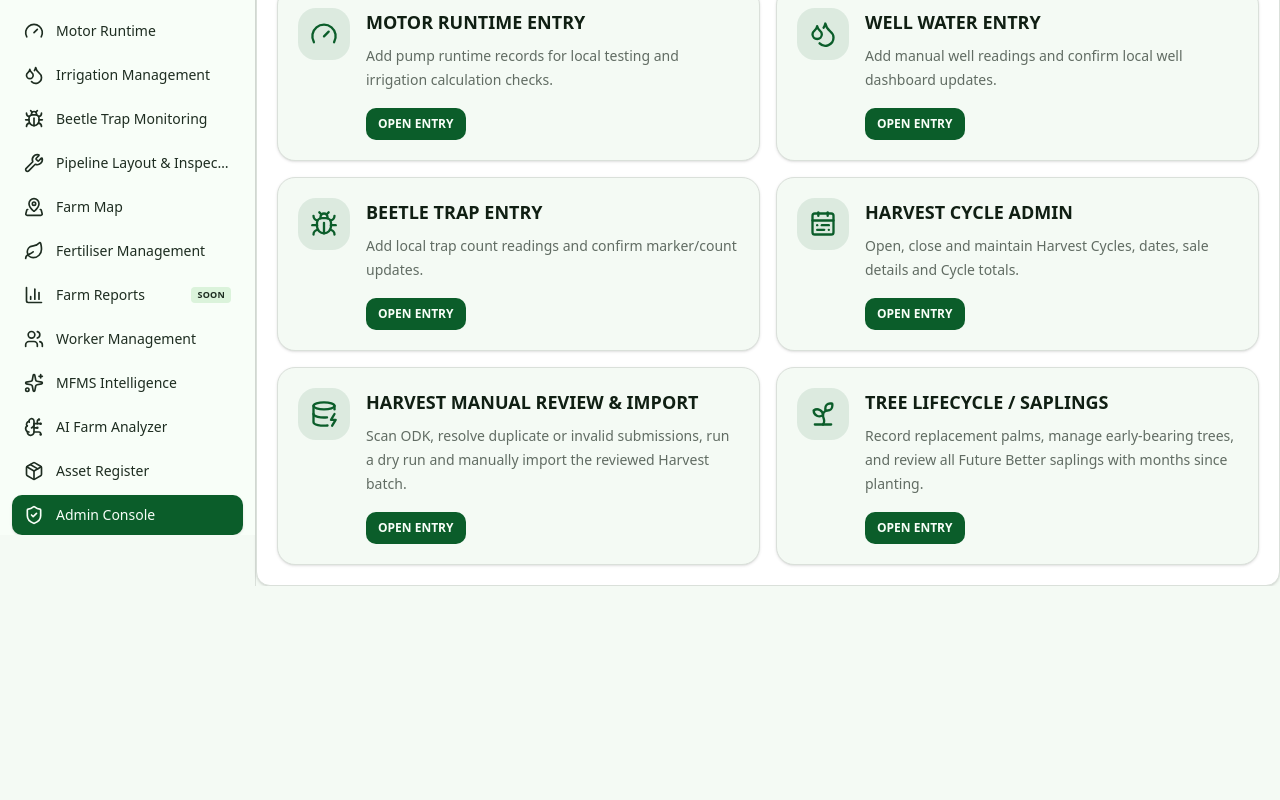
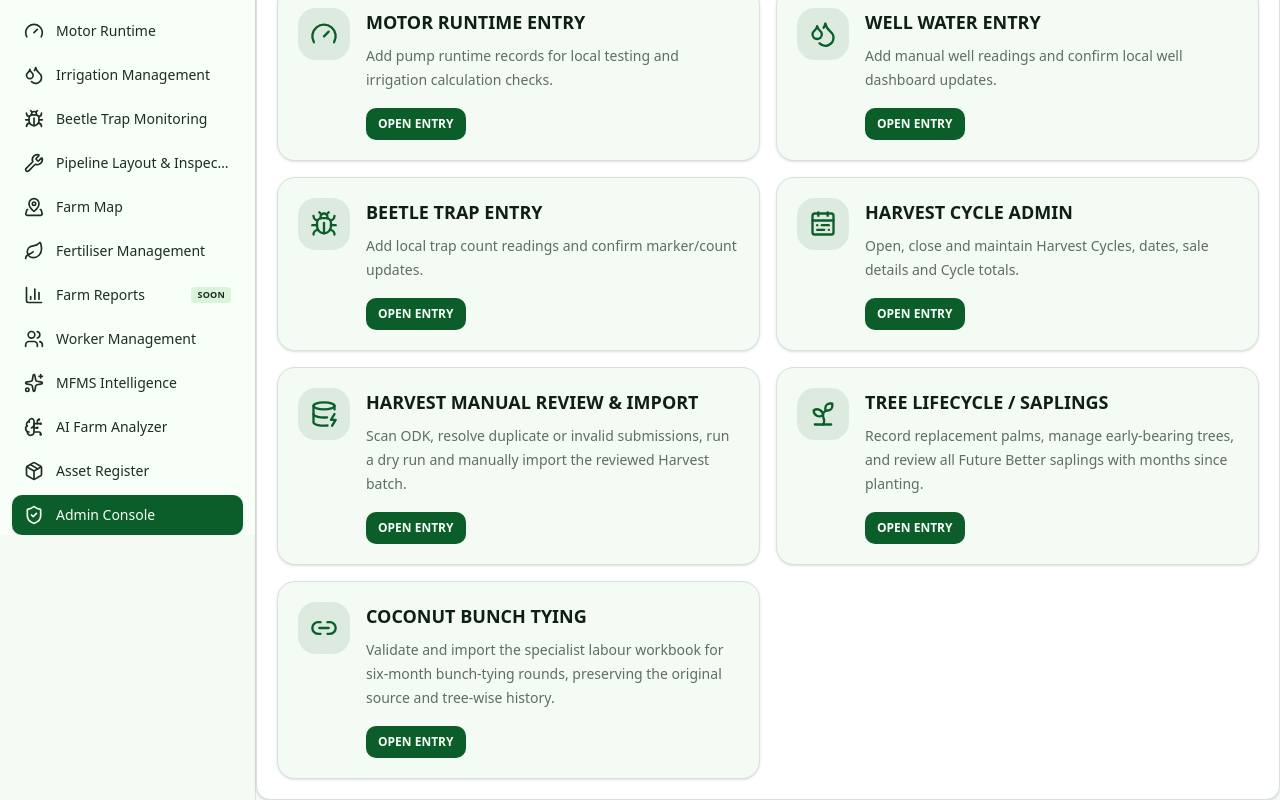
Before and after one commit to ayemuthu1963-beep/farm-management-dashboard, a Next.js app: page /admin in a window 1280 px wide. Shown: the part 302-1102 px from the top of the page. Before the commit the page ends 888 px from the top, so only its background shows below. Built offline with nearby package versions, Linux system fonts and the light colour scheme.

Commit message:
Preview handoff: reconcile app/admin/page.tsx

```diff
--- a/app/admin/page.tsx
+++ b/app/admin/page.tsx
@@ -1,5 +1,5 @@
 import Link from "next/link"
-import { Bug, CalendarRange, DatabaseZap, Droplets, Gauge, ShieldCheck, Sprout } from "lucide-react"
+import { Bug, CalendarRange, DatabaseZap, Droplets, Gauge, Link2, ShieldCheck, Sprout } from "lucide-react"
 import { DashboardShell } from "@/components/farm/dashboard-shell"
 import { Panel } from "@/components/farm/panel"
 import { getPreviewDatabaseLabel, getPreviewEnvironmentLabel } from "@/components/admin/preview-admin-notice"
@@ -42,6 +42,12 @@ const adminTiles = [
     description: "Record replacement palms, manage early-bearing trees, and review all Future Better saplings with months since planting.",
     href: "/admin/tree-lifecycle",
     icon: Sprout,
+  },
+  {
+    title: "Coconut Bunch Tying",
+    description: "Validate and import the specialist labour workbook for six-month bunch-tying rounds, preserving the original source and tree-wise history.",
+    href: "/admin/coconut-bunch-tying",
+    icon: Link2,
   },
 ]
 
```
